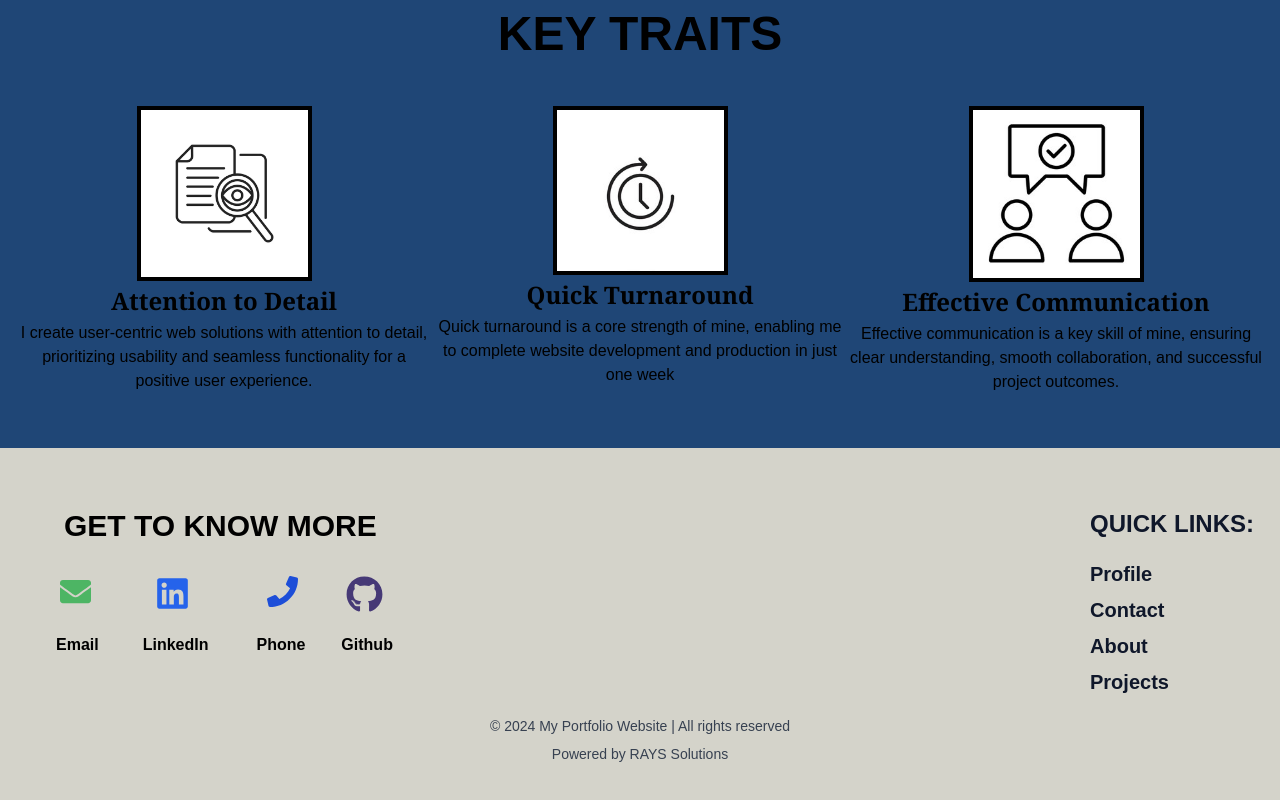
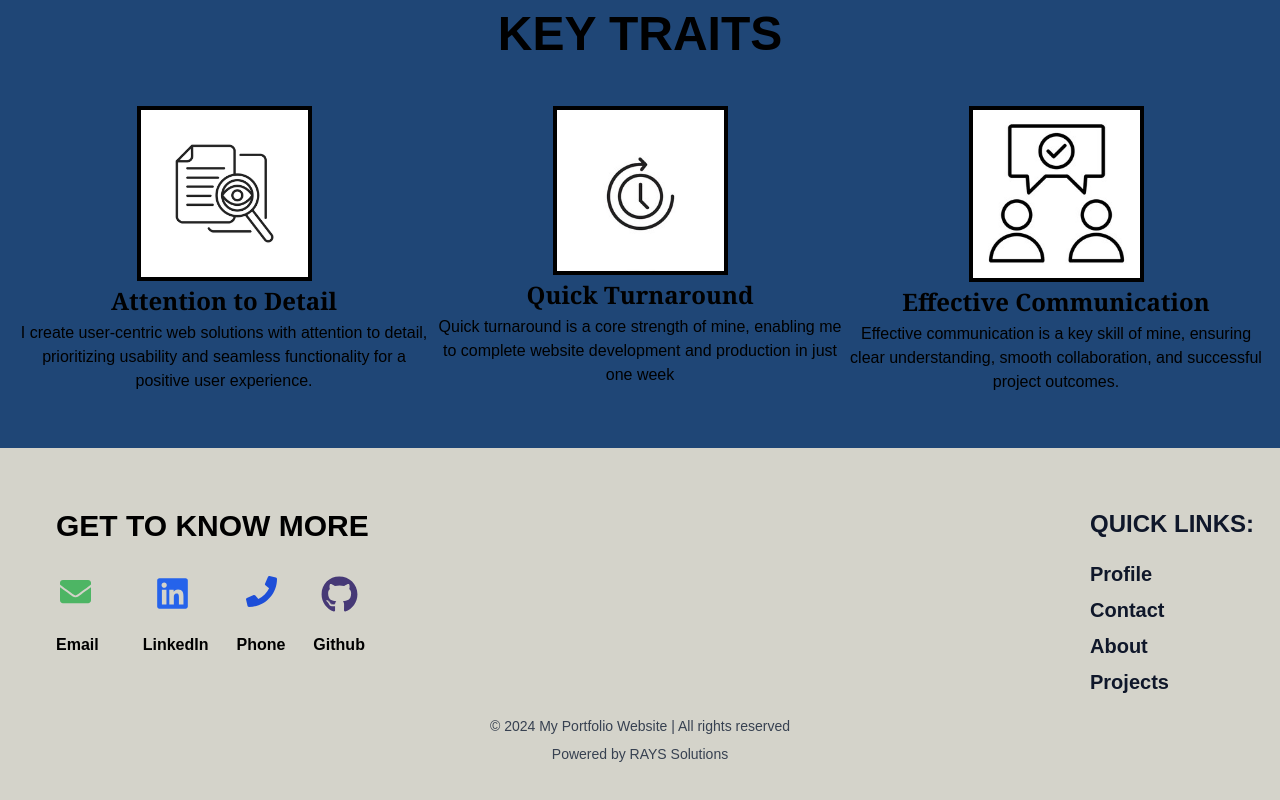
Before and after one commit to yumnashaikh07/RAYS-Portfolio, a Next.js app: page / in a window 1280 px wide. Shown: the part 2482-3282 px from the top of the page. Built offline with nearby package versions, Linux system fonts and the light colour scheme.

Commit message:
changed text for responsiveness

```diff
--- a/src/components/icon.tsx
+++ b/src/components/icon.tsx
@@ -2,7 +2,7 @@ import { FaEnvelope, FaPhone, FaLinkedin,  FaGithub} from "react-icons/fa";
 
 const ContactIcons = () => {
   return (
-    <main><h1 className='text-3xl md:ml-16 mx-auto font-bold '>GET TO KNOW MORE</h1>
+    <main><h1 className='text-3xl md:ml-14 mx-auto font-bold '>GET TO KNOW MORE</h1>
     <section className=" mt-3 p-5  text-black flex">
 
       <a
@@ -23,7 +23,7 @@ const ContactIcons = () => {
         href="tel:+923132480307"
         aria-label="Phone"
       >
-        <FaPhone size={31} className="md:ml-[77px] ml-11 text-blue-700 hover:text-white" />
+        <FaPhone size={31} className="md:ml-14 ml-10 text-blue-700 hover:text-white" />
 
       </a>
       <a
@@ -33,15 +33,15 @@ const ContactIcons = () => {
         aria-label="LinkedIn"
         className=" text-[#463976] hover:text-white"
       >
-        <FaGithub size={37}  className="md:ml-12 ml-9" />
+        <FaGithub size={37}  className="md:ml-11 ml-8" />
       </a>
 
       </section>
       <section className="font-semibold  text-black flex ">
       <div className="md:ml-14 ml-3  hover:text-[#1f4676]">Email</div>
       <div className="md:ml-11 ml-5 hover:text-[#1f4676]">LinkedIn</div>
-      <div className="md:ml-12 ml-5 hover:text-[#1f4676]">Phone</div>
-      <div className="md:ml-9 ml-5 hover:text-[#1f4676] ">Github</div>
+      <div className="md:ml-7 ml-5 hover:text-[#1f4676]">Phone</div>
+      <div className="md:ml-7 ml-5 hover:text-[#1f4676] ">Github</div>
       </section>
     </main>
   );
```
